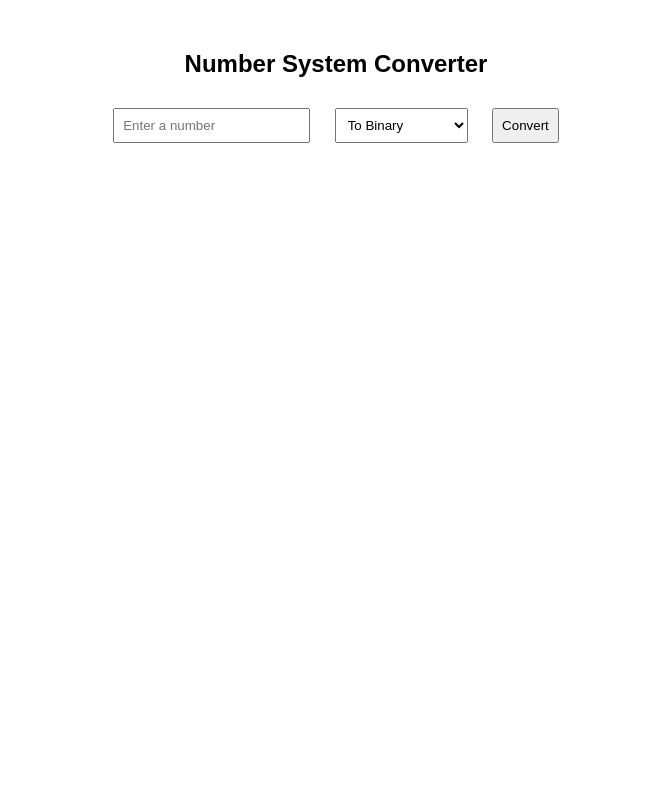
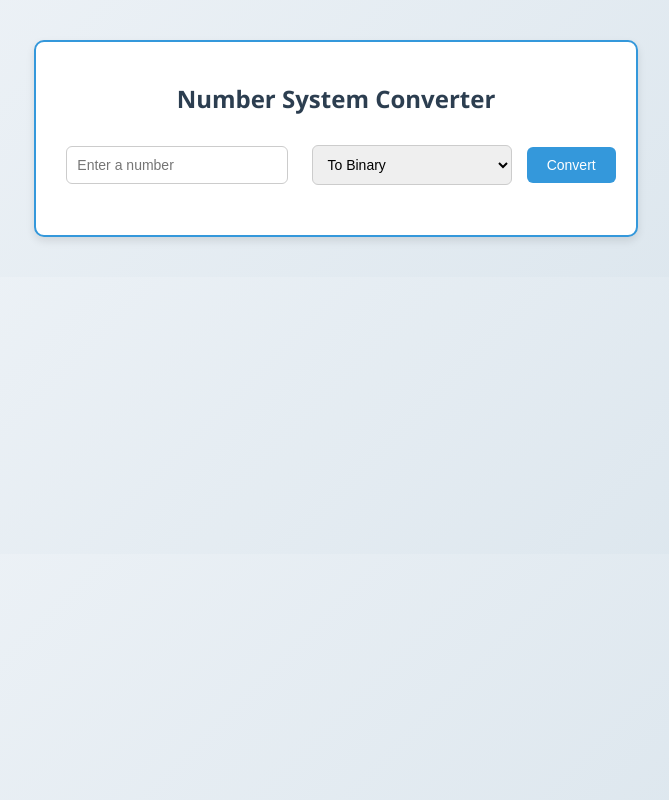
Before and after one commit to jlitzera/NUMBER-SYSTEM-CONVERTER-OMPAD-PEREZ, a plain HTML site: page index.html in a window 1280 px wide. Shown: the whole page, without its empty margins (304-973 px from the left). Drawn offline with Linux system fonts and the light colour scheme.

Commit message:
style.css

```diff
--- a/style.css
+++ b/style.css
@@ -1,9 +1,54 @@
 body {
-  font-family: Arial;
+  font-family: 'Segoe UI', Arial, sans-serif;
+  background: linear-gradient(135deg, #f0f4f8, #d9e4ec);
   text-align: center;
-  margin-top: 50px;
+  margin: 0;
+  padding: 40px;
 }
-input, select, button {
+
+/* Calculator box */
+.calculator {
+  display: inline-block;
+  background: #ffffff;
+  padding: 20px;
+  border: 2px solid #3498db;   /* Blue border */
+  border-radius: 10px;         /* Rounded corners */
+  box-shadow: 0 4px 8px rgba(0,0,0,0.1); /* Soft shadow */
+}
+
+h2 {
+  color: #2c3e50;
+  margin-bottom: 20px;
+}
+
+input, select {
+  padding: 10px;
   margin: 10px;
-  padding: 8px;
+  width: 200px;
+  border: 1px solid #ccc;
+  border-radius: 6px;
+  font-size: 14px;
 }
+
+button {
+  padding: 10px 20px;
+  background-color: #3498db;
+  color: white;
+  border: none;
+  border-radius: 6px;
+  cursor: pointer;
+  font-size: 14px;
+  transition: background 0.3s;
+}
+
+button:hover {
+  background-color: #2980b9;
+}
+
+
+#result {
+  margin-top: 20px;
+  font-weight: bold;
+  color: #2c3e50;
+  font-size: 16px;
+}
```
